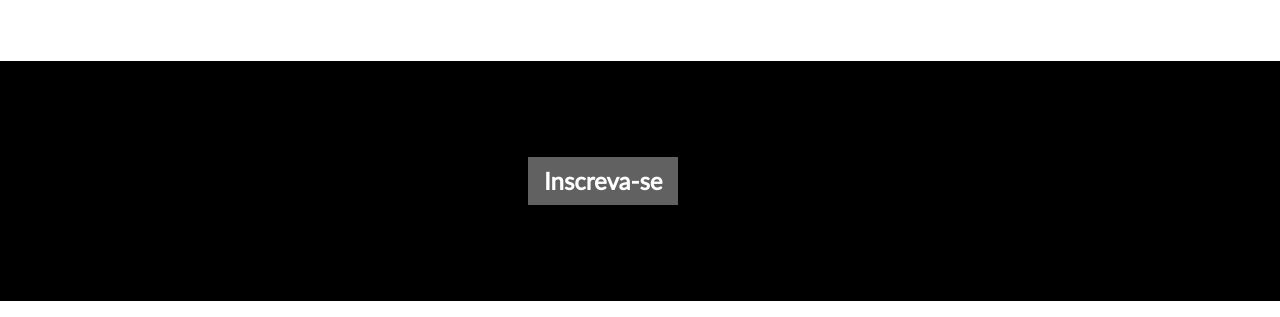
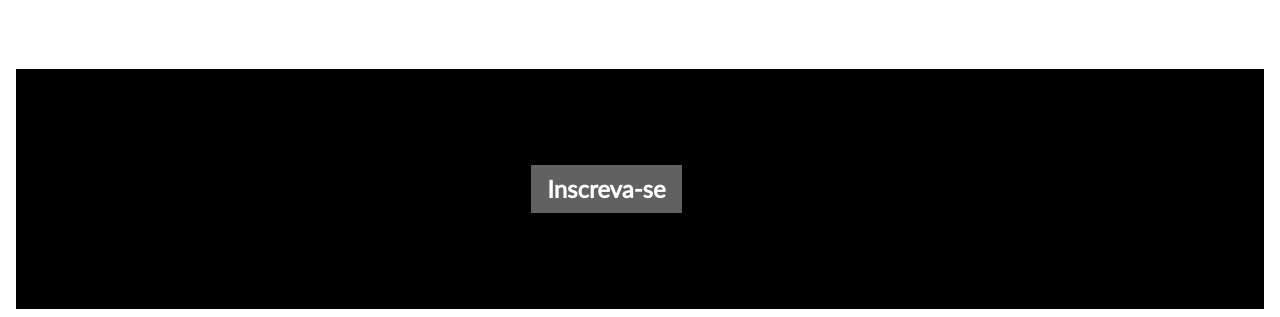
Before and after one commit to rivaldo9/web003, a plain HTML site: page index.html in a window 1280 px wide. Shown: the part 1309-1626 px from the top of the page. Drawn offline with Linux system fonts and the light colour scheme; a web font is replaced by a local one.

Commit message:
Update index.html

```diff
--- a/index.html
+++ b/index.html
@@ -84,12 +84,14 @@ body,h1,h2,h3,h4,h5,h6 {font-family: "Lato", sans-serif}
 
 
   <!-- The Tour Section -->
+  <div class="w3-container w3-theme w3-padding" id="myHeader">
    <div class="w3-black w3-padding-32">
     <div class="w3-container w3-content w3-padding-64" style="max-width:800px; margin-left: 40%; width 100%">
       <a href = "http://www.obr.org.br/?page_id=330">
      <button class="w3-btn w3-xlarge w3-dark-grey w3-hover-light-grey" onclick="document.getElementById('id01').style.display='block'" style="font-weight:900;">Inscreva-se</button>
       </a>
        </div>
+      </div>
       </div>
 <script>
 // Automatic Slideshow - change image every 4 seconds
```
